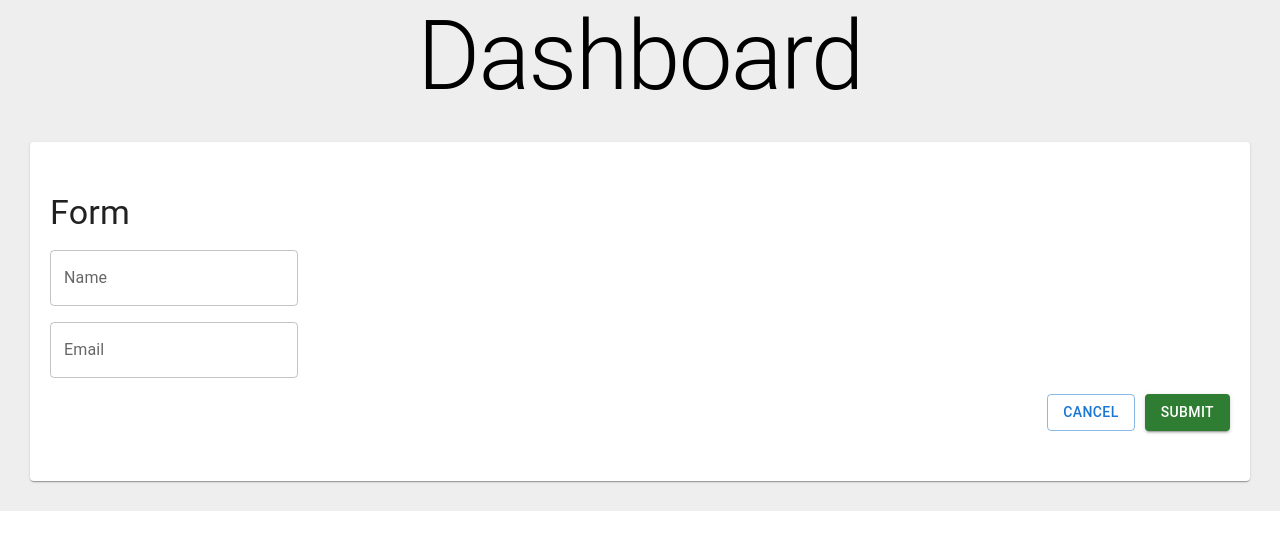
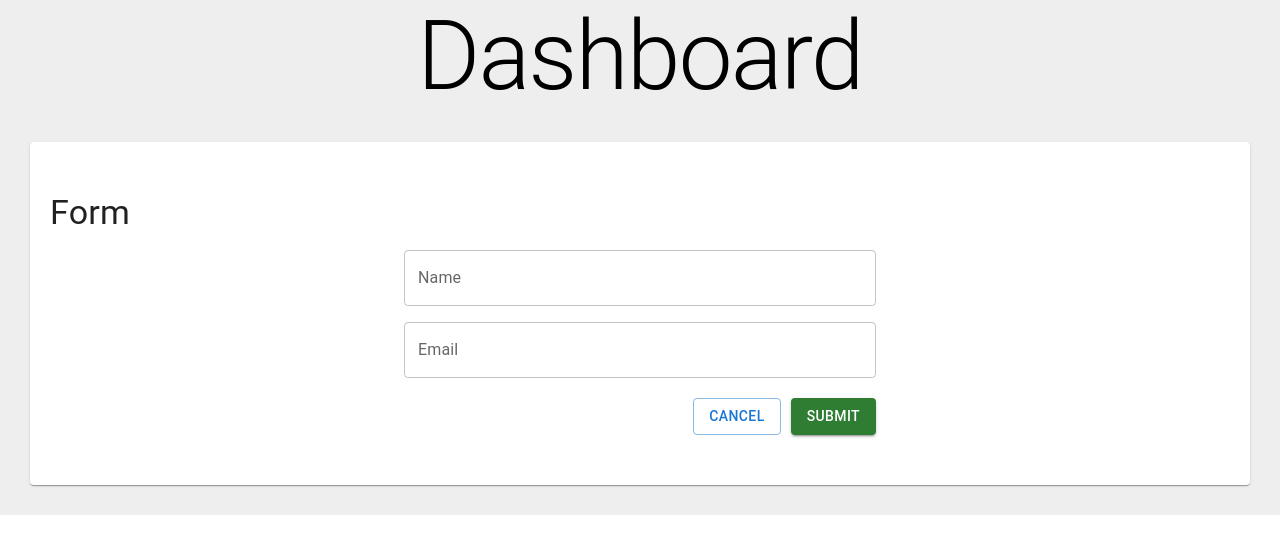
Before and after one commit to sylwiakszymanska/dashboard, a React (Create React App) app: page /add-new-user in a window 1280 px wide. Shown: the top 554 px of the page. Built offline with nearby package versions, Linux system fonts and the light colour scheme.

Commit message:
Add user form

```diff
--- a/package.json
+++ b/package.json
@@ -16,6 +16,7 @@
     "@types/react-dom": "^18.0.10",
     "react": "^18.2.0",
     "react-dom": "^18.2.0",
+    "react-hook-form": "^7.42.1",
     "react-redux": "^8.0.5",
     "react-router-dom": "^6.8.0",
     "react-scripts": "5.0.1",
--- a/src/app/hooks.ts
+++ b/src/app/hooks.ts
@@ -1,6 +1,5 @@
-import { TypedUseSelectorHook, useDispatch, useSelector } from 'react-redux';
-import type { RootState, AppDispatch } from './store';
+import { TypedUseSelectorHook, useDispatch, useSelector } from "react-redux";
+import type { RootState, AppDispatch } from "./store";
 
-// Use throughout your app instead of plain `useDispatch` and `useSelector`
 export const useAppDispatch = () => useDispatch<AppDispatch>();
 export const useAppSelector: TypedUseSelectorHook<RootState> = useSelector;
--- a/src/components/User.tsx
+++ b/src/components/User.tsx
@@ -2,16 +2,23 @@ import { TableRow, TableCell, Button } from "@mui/material";
 import React, { FC, useState } from "react";
 import { useNavigate } from "react-router-dom";
 
-import { useAppSelector, useAppDispatch } from "../app/hooks";
-import { IUser, selectUsers } from "../features/dashboard/usersSlice";
+import { IUser } from "../features/dashboard/usersSlice";
+import { UserDeleteDialog } from "./UserDeleteDialog";
 
 interface IProps {
   user: IUser;
 }
 export const User: FC<IProps> = ({ user }) => {
   const navigate = useNavigate();
+
+  const [isDialogOpen, setIsDialogOpen] = useState(false);
+
   const handleEdit = () => {
     navigate(`edit-user/${user.id}`);
+  };
+
+  const handleDeleteClick = () => {
+    setIsDialogOpen(true);
   };
 
   return (
@@ -19,7 +26,7 @@ export const User: FC<IProps> = ({ user }) => {
       <TableCell>{user.id}</TableCell>
       <TableCell>{user.name}</TableCell>
       <TableCell>{user.username}</TableCell>
-      <TableCell>{user.address.city}</TableCell>
+      <TableCell>{user.address?.city}</TableCell>
       <TableCell>{user.email}</TableCell>
       <TableCell>
         <Button variant="contained" color="warning" onClick={handleEdit}>
@@ -27,9 +34,10 @@ export const User: FC<IProps> = ({ user }) => {
         </Button>
       </TableCell>
       <TableCell>
-        <Button variant="contained" color="error">
+        <Button variant="contained" color="error" onClick={handleDeleteClick}>
           Delete
         </Button>
+        <UserDeleteDialog isOpen={isDialogOpen} user={user.name} />
       </TableCell>
     </TableRow>
   );
--- /dev/null
+++ b/src/components/UserDeleteDialog.tsx
@@ -0,0 +1,39 @@
+import {
+  Button,
+  Dialog,
+  DialogTitle,
+  DialogContent,
+  DialogActions,
+} from "@mui/material";
+import React, { FC, useState } from "react";
+
+interface IProps {
+  isOpen: boolean;
+  user: string;
+}
+export const UserDeleteDialog: FC<IProps> = ({ isOpen, user }) => {
+  const [isDialogOpen, setIsDialogOpen] = useState(true);
+
+  const handleClose = () => {
+    setIsDialogOpen(false);
+  };
+
+  return (
+    <Dialog
+      // selectedValue={selectedValue}
+      open={isOpen && isDialogOpen}
+      onClose={handleClose}
+    >
+      <DialogTitle>Delete</DialogTitle>
+      <DialogContent>{`Are you sure you want to delete user ${user}?`}</DialogContent>
+      <DialogActions>
+        <Button onClick={handleClose} autoFocus>
+          Cancel
+        </Button>
+        <Button variant="contained" color="error" onClick={handleClose}>
+          Delete
+        </Button>
+      </DialogActions>
+    </Dialog>
+  );
+};
--- a/src/components/UserForm.tsx
+++ b/src/components/UserForm.tsx
@@ -1,56 +1,94 @@
-import {
-  TextField,
-  Paper,
-  Stack,
-  Typography,
-  Box,
-  Button,
-  FormLabel,
-  FormControl,
-  InputLabel,
-} from "@mui/material";
-import React, { FC, useState } from "react";
-import { useNavigate } from "react-router-dom";
+import { TextField, Stack, Typography, Box, Button } from "@mui/material";
+import React, { FC } from "react";
+import { useForm, Controller } from "react-hook-form";
+import { useNavigate, useParams } from "react-router-dom";
+import { useAppDispatch, useAppSelector } from "../app/hooks";
+import { addUser, selectById } from "../features/dashboard/usersSlice";
 
-import { useAppSelector, useAppDispatch } from "../app/hooks";
-import { IUser, selectUsers } from "../features/dashboard/usersSlice";
-
-interface IProps {
-  user: IUser;
-}
 export const UserForm: FC = () => {
   const navigate = useNavigate();
+  const dispatch = useAppDispatch();
+  const initialFormData = { name: "", email: "" };
+  const { id } = useParams();
+  const userData = useAppSelector((state) => selectById(state, Number(id)));
+  console.log(id, userData);
+
+  const { control, handleSubmit } = useForm({
+    defaultValues: initialFormData,
+    mode: "onChange",
+  });
 
   const handleCancel = () => {
     navigate("/");
   };
 
-  const handleSubmit = () => {
+  const handleSubmitButton = handleSubmit((values) => {
+    dispatch(addUser({ ...values, id: Date.now() }));
     navigate("/");
-  };
+  });
 
   return (
     <Stack spacing={2}>
       <Typography variant="h4">Form</Typography>
-      <Box>
-        <FormControl>
-          <InputLabel>Name</InputLabel>
-          <TextField name="" />
-        </FormControl>
-      </Box>
-      <Box>
-        <FormControl>
-          {/* <InputLabel>Email</InputLabel> */}
-          <TextField name="" label="Email" />
-        </FormControl>
-      </Box>
+      <Box sx={{ padding: "0 30%" }}>
+        <Stack
+          spacing={2}
+          sx={{ alignItems: "stretch", paddingBottom: "20px" }}
+        >
+          <Controller
+            name="name"
+            control={control}
+            rules={{ required: "Name is required" }}
+            render={({
+              field: { name, value, onChange, ref },
+              fieldState: { error },
+            }) => (
+              <TextField
+                name={name}
+                value={value}
+                onChange={onChange}
+                inputRef={ref}
+                label="Name"
+                error={Boolean(error)}
+                helperText={error?.message}
+              />
+            )}
+          />
+          <Controller
+            name="email"
+            control={control}
+            rules={{
+              required: "Email is required",
+              pattern: { value: /^\S+@\S+$/i, message: "Email is invalid" },
+            }}
+            render={({
+              field: { name, value, onChange, ref },
+              fieldState: { error },
+            }) => (
+              <TextField
+                name={name}
+                value={value}
+                onChange={onChange}
+                inputRef={ref}
+                label="Email"
+                error={Boolean(error)}
+                helperText={error?.message}
+              />
+            )}
+          />
+        </Stack>
         <Box sx={{ display: "flex", justifyContent: "flex-end", gap: "10px" }}>
           <Button variant="outlined" onClick={handleCancel}>
             Cancel
           </Button>
-        <Button variant="contained" color="success" onClick={handleSubmit}>
+          <Button
+            variant="contained"
+            color="success"
+            onClick={handleSubmitButton}
+          >
             Submit
           </Button>
+        </Box>
       </Box>
     </Stack>
   );
--- a/src/components/UsersList.tsx
+++ b/src/components/UsersList.tsx
@@ -4,10 +4,11 @@ import {
   TableRow,
   TableHead,
   TableCell,
+  TableBody,
 } from "@mui/material";
-import React, { useState } from "react";
+import React from "react";
 
-import { useAppSelector, useAppDispatch } from "../app/hooks";
+import { useAppSelector } from "../app/hooks";
 import { selectUsers } from "../features/dashboard/usersSlice";
 import { User } from "./User";
 
@@ -16,11 +17,7 @@ export function UsersList() {
 
   return (
     <TableContainer>
-      <Table
-        sx={{ minWidTableHead: 750 }}
-        aria-labelledby="tableTitle"
-        size={"medium"}
-      >
+      <Table sx={{ minWidTableHead: 750 }} size={"medium"}>
         <TableHead>
           <TableRow>
             <TableCell>Id</TableCell>
@@ -32,9 +29,11 @@ export function UsersList() {
             <TableCell>Delete</TableCell>
           </TableRow>
         </TableHead>
-        {usersList.map((user) => (
-          <User key={user.id} user={user} />
-        ))}
+        <TableBody>
+          {usersList.map((user) => (
+            <User key={user.id} user={user} />
+          ))}
+        </TableBody>
       </Table>
     </TableContainer>
   );
--- a/src/features/dashboard/Users.tsx
+++ b/src/features/dashboard/Users.tsx
@@ -1,17 +1,20 @@
 import React, { useEffect } from "react";
 
-import { useAppDispatch } from "../../app/hooks";
-import { getUsers } from "./usersSlice";
+import { useAppDispatch, useAppSelector } from "../../app/hooks";
+import { getUsers, selectUsers } from "./usersSlice";
 import { UsersList } from "../../components/UsersList";
-import { Box, Button, Paper, Typography } from "@mui/material";
+import { Box, Button, Typography } from "@mui/material";
 import { useNavigate } from "react-router-dom";
 
 export function Users() {
   const dispatch = useAppDispatch();
+  const { usersList } = useAppSelector(selectUsers);
   const navigate = useNavigate();
 
   useEffect(() => {
-    dispatch(getUsers());
+    if (!usersList.length) {
+      dispatch(getUsers());
+    }
   }, []);
 
   const handleAddNew = () => {
--- a/src/features/dashboard/usersSlice.ts
+++ b/src/features/dashboard/usersSlice.ts
@@ -1,6 +1,5 @@
 import { createAsyncThunk, createSlice, PayloadAction } from "@reduxjs/toolkit";
-import { useDispatch } from "react-redux";
-import { RootState, AppThunk } from "../../app/store";
+import { RootState } from "../../app/store";
 import { fetchUsers } from "./usersAPI";
 
 interface IGeo {
@@ -25,22 +24,20 @@ interface ICompany {
 export interface IUser {
   id: number;
   name: string;
-  username: string;
+  username?: string;
   email: string;
-  address: IAddress;
-  phone: string;
-  website: string;
-  company: ICompany;
+  address?: IAddress;
+  phone?: string;
+  website?: string;
+  company?: ICompany;
 }
 
 export interface UsersState {
   usersList: IUser[];
-  status: "idle" | "loading" | "failed";
 }
 
 const initialState: UsersState = {
   usersList: [],
-  status: "idle",
 };
 
 export const getUsers = createAsyncThunk("users/fetchUsers", async () => {
@@ -71,37 +68,17 @@ export const usersSlice = createSlice({
       state.usersList = filteredUsers;
     },
   },
-  // The `extraReducers` field lets the slice handle actions defined elsewhere,
-  // including actions generated by createAsyncThunk or in other slices.
   extraReducers: (builder) => {
-    builder
-      .addCase(getUsers.fulfilled, (state, action) => {
-        console.log(action.payload);
-        state.usersList = action.payload;
-      })
-      // .addCase(incrementAsync.fulfilled, (state, action) => {
-      //   state.status = 'idle';
-      //   state.value += action.payload;
-      // })
-      .addCase(getUsers.rejected, (state) => {
-        state.status = "failed";
-      });
+    builder.addCase(getUsers.fulfilled, (state, action) => {
+      state.usersList = action.payload;
+    });
   },
 });
 
 export const { setUsers, addUser, editUser, deleteUser } = usersSlice.actions;
 
 export const selectUsers = (state: RootState) => state.users;
-
-// We can also write thunks by hand, which may contain both sync and async logic.
-// Here's an example of conditionally dispatching actions based on current state.
-// export const incrementIfOdd =
-//   (amount: number): AppThunk =>
-//   (dispatch, getState) => {
-//     const currentValue = selectCount(getState());
-//     if (currentValue % 2 === 1) {
-//       dispatch(incrementByAmount(amount));
-//     }
-//   };
+export const selectById = (state: RootState, id: number) =>
+  state.users.usersList.find((user) => user.id === id);
 
 export default usersSlice.reducer;
--- a/src/index.tsx
+++ b/src/index.tsx
@@ -20,7 +20,4 @@ root.render(
   </React.StrictMode>
 );
 
-// If you want to start measuring performance in your app, pass a function
-// to log results (for example: reportWebVitals(console.log))
-// or send to an analytics endpoint. Learn more: https://bit.ly/CRA-vitals
 reportWebVitals();
```
Also changed, not shown: 1 other file (tests, documents, lock files or other folders). Lines whose indentation alone changed are shown as unchanged.
